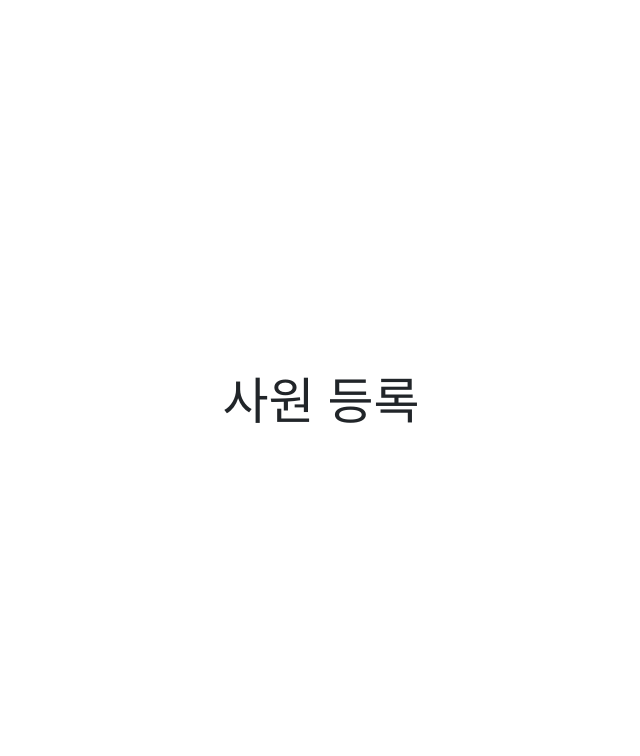
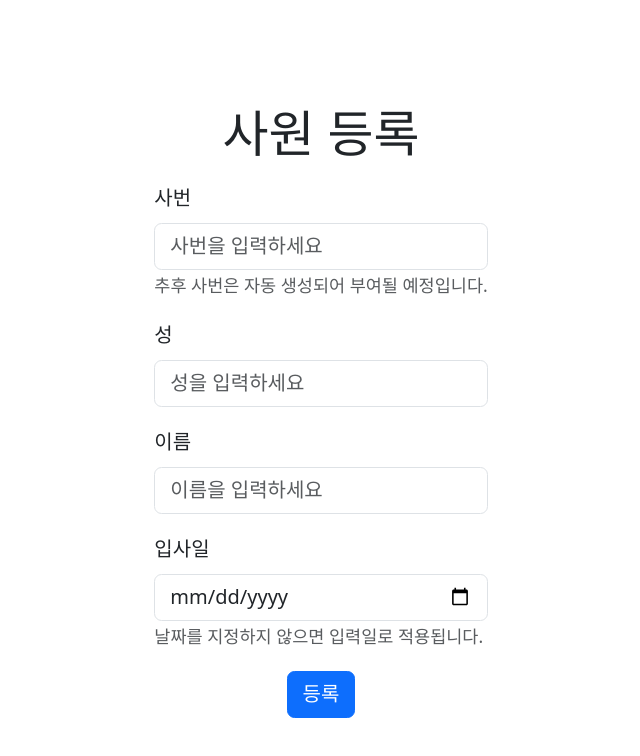
Before and after one commit to godaegyeon/20250314_01_fullstack_app, a React (Vite) app in the folder frontend/: page /add in a window 1280 px wide. Shown: the top 756 px of the page, without its empty margins (319-959 px from the left). Built offline with nearby package versions, Linux system fonts and the light colour scheme.

Commit message:
add form 영역 생성

```diff
--- a/frontend/src/components/AddEmployees.jsx
+++ b/frontend/src/components/AddEmployees.jsx
@@ -1,15 +1,80 @@
-import React from 'react';
-import { Container, Row, Col } from 'react-bootstrap';
+import React, { useState } from 'react';
+import axios from 'axios';
+import { Form, Container, Row, Col, Button } from 'react-bootstrap';
 import 'bootstrap/dist/css/bootstrap.min.css';
 import '../App.css';
 
 function AddEmployees() {
+  const [validated, setValidated] = useState(false);
+  const handleSubmit = (event) => {
+    const form = event.currentTarget;
+    if (form.checkValidity() === false) {
+      event.preventDefault();
+    }else{
+      event.stopPropagation();
+      assEmployee()
+    }
+
+    setValidated(true);
+  };
+
+  const assEmployee=async()=>{
+    await axios.post(),{
+    data:{
+      employee_id: 101,
+      lsat_name: '홍',
+      first_name: '길동',
+      hire_date: '2025-03-19',
+    }.then(function (response) {
+      console.log(response);
+    })
+    .catch(function (error) {
+      console.log(error);
+    })
+  }}
   return (
     <>
       <Container>
         <Row>
           <Col>
             <h1 className="text-center my-3">사원 등록</h1>
+            <Form noValidate validated={validated} onSubmit={handleSubmit}>
+              <Form.Group
+                className="mb-3 text-start"
+                controlId="EmdId"
+                aria-autocomplete="off"
+              >
+                <Form.Label>사번</Form.Label>
+                <Form.Control type="text" placeholder="사번을 입력하세요" required />
+                <Form.Text>
+                  추후 사번은 자동 생성되어 부여될 예정입니다.
+                </Form.Text>
+              </Form.Group>
+              <Form.Group
+                className="mb-3 text-start"
+                controlId="EmdLastName"
+                aria-autocomplete="off"
+              >
+                <Form.Label>성</Form.Label>
+                <Form.Control type="text" placeholder="성을 입력하세요" required />
+              </Form.Group>
+              <Form.Group
+                className="mb-3 text-start"
+                controlId="EmdFirstName"
+                aria-autocomplete="off"
+              >
+                <Form.Label>이름</Form.Label>
+                <Form.Control type="text" placeholder="이름을 입력하세요" required />
+              </Form.Group>
+              <Form.Group className="mb-3 text-start" controlId="EmdHireDate">
+                <Form.Label>입사일</Form.Label>
+                <Form.Control type="date" placeholder="입사일을 입력하세요" required />
+                <Form.Text>
+                  날짜를 지정하지 않으면 입력일로 적용됩니다.
+                </Form.Text>
+              </Form.Group>
+              <Button type="submit">등록</Button>
+            </Form>
           </Col>
         </Row>
       </Container>
```
